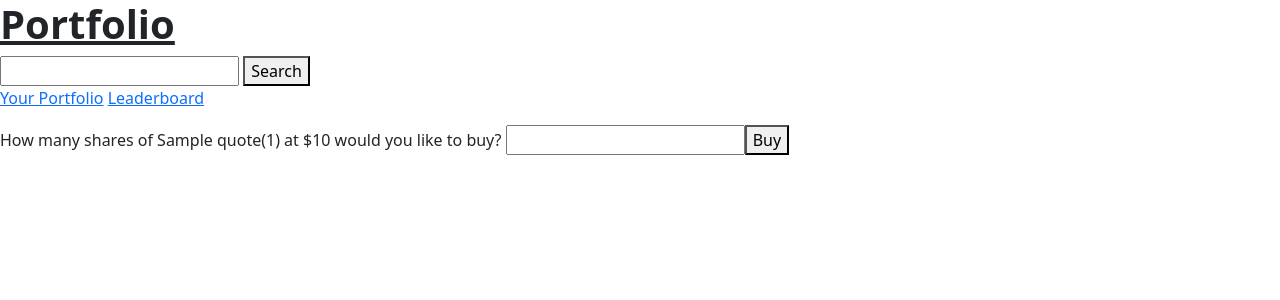
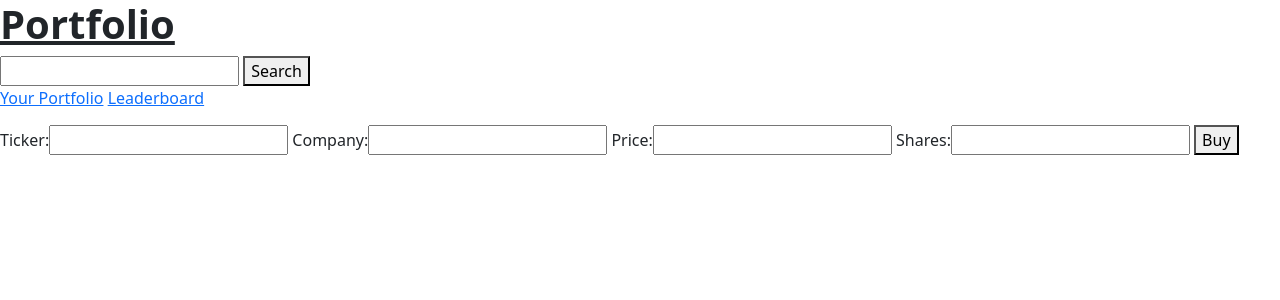
Before and after one commit to LHW99/stock_portfolio, a Django app: page /buy/1 in a window 1280 px wide. Shown: the top 300 px of the page. Run offline with Django 3.2, Linux system fonts and the light colour scheme; tables that the repository leaves empty hold one stand-in row (values such as "Sample post"); a database or web service that is not in the repository returns one stand-in record (values such as "Sample title"); data that the repository does not hold is empty.

Commit message:
formset for shares

```diff
--- a/portfolio/forms.py
+++ b/portfolio/forms.py
@@ -1,4 +1,11 @@
 from django import forms
+from portfolio.models import *
+from django.forms import ModelForm
 
 class SearchForm(forms.Form):
   search = forms.CharField(label='Ticker Search', max_length=4)
+
+class StockForm(ModelForm):
+  class Meta:
+    model = Stock
+    fields = '__all__'
--- a/portfolio/models.py
+++ b/portfolio/models.py
@@ -5,7 +5,7 @@ from datetime import date
 
 class Stock(models.Model):
   ticker = models.CharField(max_length=5)
-  portfolio = models.ForeignKey('Portfolio', on_delete=models.SET_NULL, null=True)
+  #portfolio = models.ForeignKey('Portfolio', on_delete=models.SET_NULL, null=True)
   company = models.CharField(max_length=100)
   price = models.IntegerField()
   shares = models.IntegerField()
--- a/portfolio/views.py
+++ b/portfolio/views.py
@@ -1,5 +1,5 @@
 from portfolio.models import Stock, Portfolio
-from portfolio.forms import SearchForm
+from portfolio.forms import StockForm
 from django.shortcuts import render
 from django.views.generic.base import TemplateView
 from django.views.generic import DetailView, ListView
@@ -18,7 +18,7 @@ def api_call(request):
 
       return render(request, 'search.html',{
         'companyName': data[symbol]['quote']['companyName'],
-        'iexRealtimePrice': data[symbol]['quote']['iexRealtimePrice'],
+        'iexRealtimePrice': data[symbol]['quote']['iexClose'],
         'symbol': symbol,
       })
 
@@ -35,26 +35,28 @@ def api_call(request):
 def buy_stocks(request, symbol):
   if request.method == 'GET':
     try:
+      form = StockForm()
     # to get the ticker information
       response = requests.get(f'https://sandbox.iexapis.com/stable/stock/market/batch?symbols={symbol}&types=quote,stats,advanced-stats&token={CLOUD_API_KEY}')
       data = response.json()
 
       return render(request, 'buy_stocks.html',{
         'companyName': data[symbol]['quote']['companyName'],
-        'iexRealtimePrice': data[symbol]['quote']['iexRealtimePrice'],
+        'iexRealtimePrice': data[symbol]['quote']['iexClose'],
         'symbol': symbol,
+        'form': form
       })
 
     except:
       return render(request, 'buy_stocks.html')
 
   if request.method == 'POST':
-    number_shares = request.POST['many']
-    print(number_shares)
-    return render(request, 'buy_stocks.html')
+    form = StockForm(requst.POST)
+    if form.is_valid():
+      number_shares = form.cleaned_data['shares']
+      print(number_shares)
 
-  else:
-    return HttpResponse('buy_stocks.html')
+    return redirect('index')
 
   return render(request, 'buy_stocks.html')
 
--- a/templates/buy_stocks.html
+++ b/templates/buy_stocks.html
@@ -1,9 +1,11 @@
 {% extends 'base.html'%}
 
 {% block content %}
-  <form method='POST' action='{% url 'buy' symbol %}'>
+  <form method='POST' action='{% url 'index' %}'>
     {% csrf_token %}
-    <label for='many'>How many shares of {{ companyName }}({{ symbol }}) at ${{ iexRealtimePrice }} would you like to buy?</label>
-    <input type='number' name='many' min='1'><button type='submit'>Buy</button>
+    <!-- <label for='many'>How many shares of {{ companyName }}({{ symbol }}) at ${{ iexRealtimePrice }} would you like to buy?</label>
+    <input type='number' name='many' min='1'> -->
+    {{ form }}
+    <button type='submit'>Buy</button>
   </form>
 {% endblock %}
```
